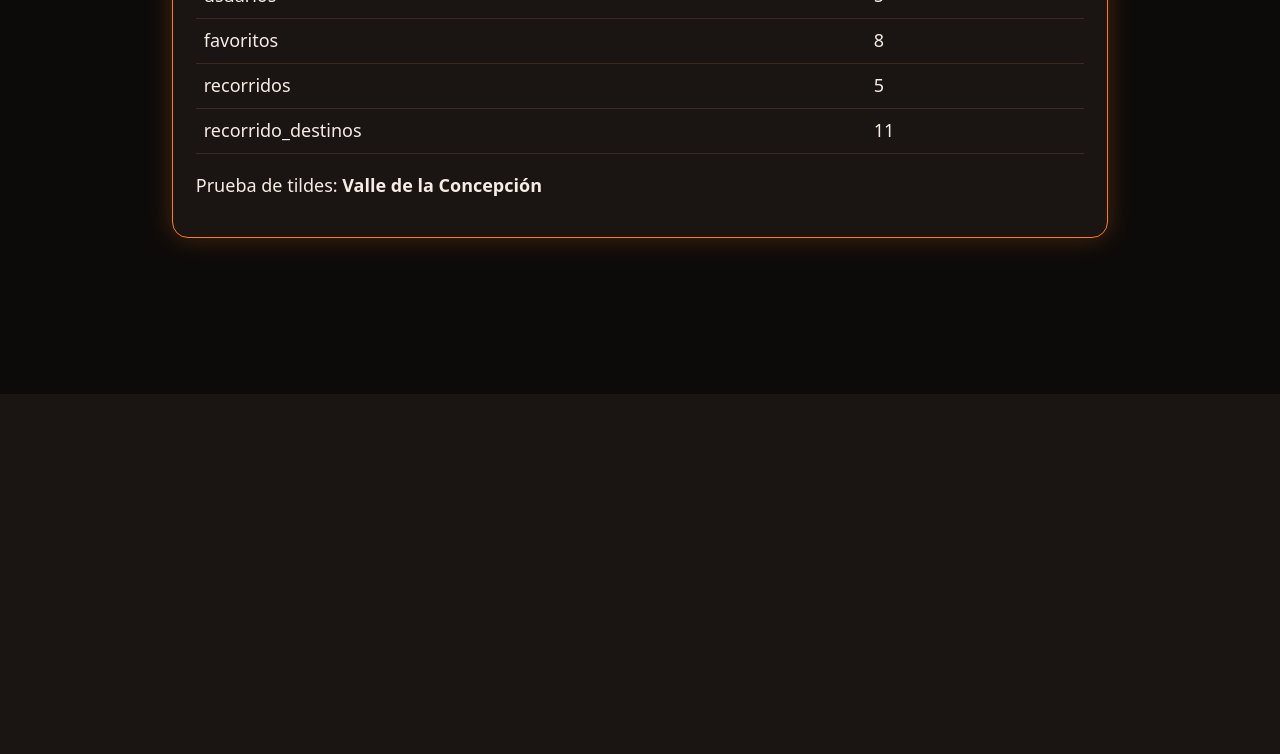
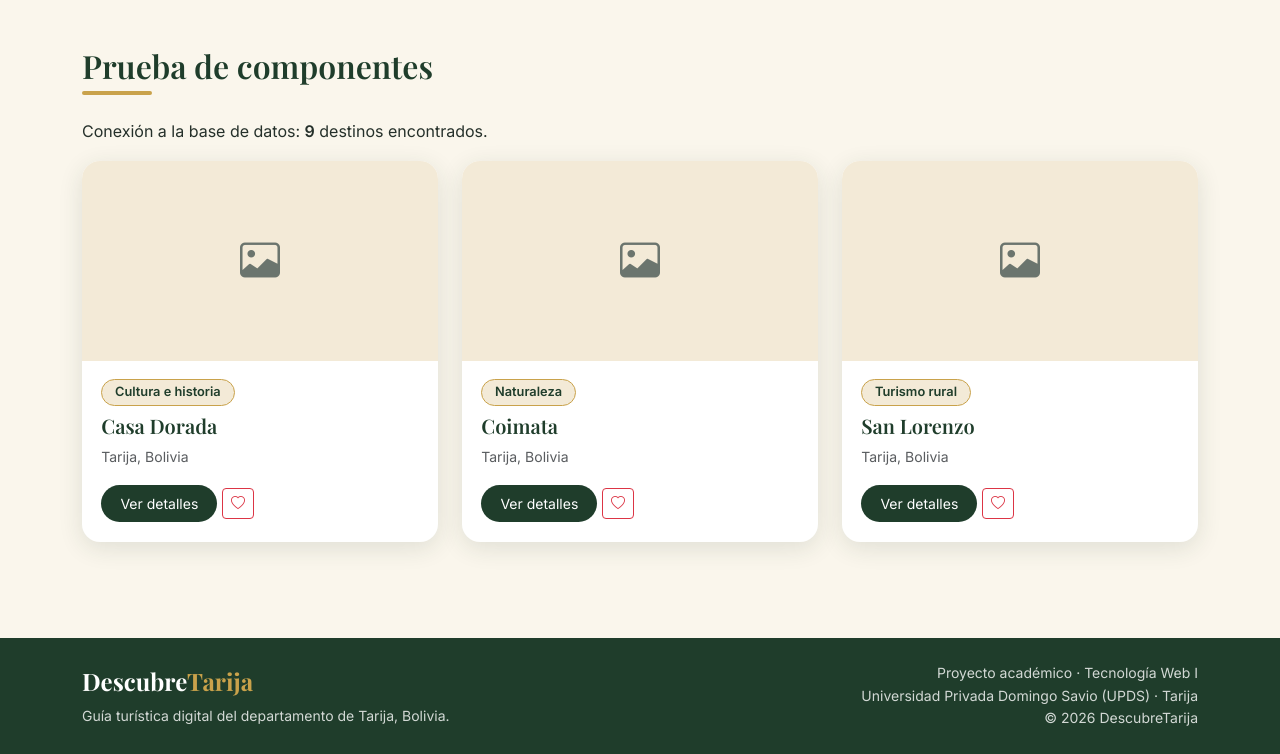
Before and after one commit to alexjerezdev/DescubreTarija, a PHP site: page / in a window 1280 px wide. Shown: the part 406-1160 px from the top of the page. Before the commit the page ends 800 px from the top, so only its background shows below. Run offline with PHP 8.4, Linux system fonts and the light colour scheme; data comes from the database, SQL or seed files in the repository.

Commit message:
Fase 2: includes (conexion, funciones, header, footer) y estilo Tarija

```diff
--- /dev/null
+++ b/www/assets/css/tarija.css
@@ -0,0 +1,105 @@
+/* ===== DescubreTarija · estilo base ===== */
+:root {
+  --verde: #1f3d2b;
+  --verde-medio: #2f5d44;
+  --beige: #f3ead7;
+  --beige-claro: #faf6ec;
+  --dorado: #c9a24b;
+  --dorado-oscuro: #a9852f;
+  --blanco: #ffffff;
+  --texto: #25302a;
+  --gris: #6b756e;
+  --radio: 18px;
+  --sombra: 0 6px 24px rgba(31, 61, 43, .12);
+}
+
+body {
+  font-family: 'Inter', system-ui, -apple-system, "Segoe UI", sans-serif;
+  color: var(--texto);
+  background: var(--beige-claro);
+  line-height: 1.6;
+}
+h1, h2, h3, h4, .logo { font-family: 'Playfair Display', Georgia, serif; }
+h1, h2, h3 { color: var(--verde); }
+a { color: var(--verde-medio); }
+a:hover { color: var(--dorado-oscuro); }
+
+/* ---- Logo ---- */
+.logo { font-size: 1.5rem; font-weight: 700; color: var(--blanco); text-decoration: none; }
+.logo span { color: var(--dorado); }
+
+/* ---- Navbar ---- */
+.navbar-tarija { background: var(--verde); box-shadow: 0 2px 12px rgba(0, 0, 0, .2); }
+.navbar-tarija .nav-link { color: rgba(255, 255, 255, .8); font-weight: 500; transition: color .2s; }
+.navbar-tarija .nav-link:hover,
+.navbar-tarija .nav-link.active { color: var(--dorado); }
+.navbar-tarija .navbar-toggler { border-color: rgba(255, 255, 255, .4); }
+.navbar-tarija .navbar-toggler-icon { filter: invert(1); }
+
+/* ---- Botones ---- */
+.btn-dorado {
+  background: var(--dorado); color: var(--verde); font-weight: 600; border: 0;
+  border-radius: 999px; padding: .5rem 1.2rem; transition: transform .2s, background .2s;
+}
+.btn-dorado:hover { background: var(--dorado-oscuro); color: var(--blanco); transform: translateY(-2px); }
+.btn-verde {
+  background: var(--verde); color: var(--blanco); border: 0; border-radius: 999px;
+  padding: .5rem 1.2rem; transition: transform .2s, background .2s;
+}
+.btn-verde:hover { background: var(--verde-medio); color: var(--blanco); transform: translateY(-2px); }
+.btn-outline-light { border-radius: 999px; }
+
+/* ---- Hero ---- */
+.hero {
+  background:
+    linear-gradient(rgba(31, 61, 43, .72), rgba(31, 61, 43, .72)),
+    url('/assets/images/hero.jpg') center / cover no-repeat,
+    var(--verde);
+  color: var(--blanco);
+  padding: 6rem 0 5rem;
+  text-align: center;
+}
+.hero h1 { color: var(--blanco); font-size: clamp(2rem, 5vw, 3.4rem); }
+.hero p { color: var(--beige); font-size: 1.15rem; }
+
+/* ---- Títulos de sección ---- */
+.seccion-titulo { position: relative; padding-bottom: .6rem; margin-bottom: 1.5rem; }
+.seccion-titulo::after {
+  content: ''; position: absolute; left: 0; bottom: 0;
+  width: 70px; height: 4px; border-radius: 2px; background: var(--dorado);
+}
+
+/* ---- Tarjeta de destino ---- */
+.tarjeta-destino {
+  background: var(--blanco); border: 0; border-radius: var(--radio); overflow: hidden;
+  box-shadow: var(--sombra); transition: transform .25s, box-shadow .25s; height: 100%;
+}
+.tarjeta-destino:hover { transform: translateY(-6px); box-shadow: 0 12px 32px rgba(31, 61, 43, .2); }
+.tarjeta-destino .foto {
+  height: 200px; background: var(--beige) center / cover no-repeat;
+  display: flex; align-items: center; justify-content: center; color: var(--gris);
+}
+.tarjeta-destino .card-body { padding: 1.1rem 1.2rem 1.3rem; }
+.tarjeta-destino .card-title { font-size: 1.25rem; color: var(--verde); }
+
+/* ---- Chip de categoría ---- */
+.chip-categoria {
+  display: inline-block; background: var(--beige); color: var(--verde);
+  border: 1px solid var(--dorado); border-radius: 999px;
+  padding: .15rem .8rem; font-size: .8rem; font-weight: 600; text-decoration: none;
+}
+a.chip-categoria:hover { background: var(--dorado); color: var(--verde); }
+
+/* ---- Formularios ---- */
+.form-control:focus, .form-select:focus {
+  border-color: var(--dorado); box-shadow: 0 0 0 .2rem rgba(201, 162, 75, .25);
+}
+
+/* ---- Footer ---- */
+.footer-tarija { background: var(--verde); color: rgba(255, 255, 255, .8); }
+
+/* ---- Móvil ---- */
+@media (max-width: 576px) {
+  .hero { padding: 4rem 0 3rem; }
+  .tarjeta-destino .foto { height: 170px; }
+}
--- /dev/null
+++ b/www/includes/conexion.php
@@ -0,0 +1,29 @@
+<?php
+// Conexión a MySQL con PDO. Se incluye con: require __DIR__ . '/includes/conexion.php';
+// Deja disponible la variable $pdo.
+
+$host    = getenv('DB_HOST') ?: 'db';
+$base    = getenv('DB_NAME') ?: 'descubretarija';
+$usuario = getenv('DB_USER') ?: 'tarija';
+$clave   = getenv('DB_PASS') ?: 'tarija123';
+
+try {
+    $pdo = new PDO(
+        "mysql:host=$host;dbname=$base;charset=utf8mb4",
+        $usuario,
+        $clave,
+        [
+            PDO::ATTR_ERRMODE            => PDO::ERRMODE_EXCEPTION,
+            PDO::ATTR_DEFAULT_FETCH_MODE => PDO::FETCH_ASSOC,
+            PDO::ATTR_EMULATE_PREPARES   => false,
+        ]
+    );
+} catch (PDOException $ex) {
+    http_response_code(500);
+    echo '<!DOCTYPE html><html lang="es"><head><meta charset="utf-8">';
+    echo '<link rel="stylesheet" href="/assets/css/tarija.css"></head><body>';
+    echo '<main class="container py-5"><h1>No hay conexión con la base de datos</h1>';
+    echo '<p>Revisa que el contenedor <code>tarija-db</code> esté encendido: <code>docker compose ps</code></p>';
+    echo '<p class="text-muted small">Detalle técnico: ' . htmlspecialchars($ex->getMessage()) . '</p></main></body></html>';
+    exit;
+}
--- /dev/null
+++ b/www/includes/footer.php
@@ -0,0 +1,21 @@
+</main>
+
+<footer class="footer-tarija mt-5">
+  <div class="container py-4">
+    <div class="row gy-3">
+      <div class="col-md-6">
+        <div class="logo mb-1">Descubre<span>Tarija</span></div>
+        <p class="small mb-0">Guía turística digital del departamento de Tarija, Bolivia.</p>
+      </div>
+      <div class="col-md-6 text-md-end small">
+        Proyecto académico · Tecnología Web I<br>
+        Universidad Privada Domingo Savio (UPDS) · Tarija<br>
+        &copy; <?= date('Y') ?> DescubreTarija
+      </div>
+    </div>
+  </div>
+</footer>
+
+<script src="https://cdn.jsdelivr.net/npm/bootstrap@5.3.3/dist/js/bootstrap.bundle.min.js"></script>
+</body>
+</html>
--- /dev/null
+++ b/www/includes/funciones.php
@@ -0,0 +1,71 @@
+<?php
+// Funciones compartidas. Inicia la sesión una sola vez.
+
+if (session_status() === PHP_SESSION_NONE) {
+    session_start();
+}
+
+// Escudo anti-XSS: usar en TODO dato que se muestre en pantalla
+function e($texto): string
+{
+    return htmlspecialchars((string) $texto, ENT_QUOTES, 'UTF-8');
+}
+
+// ---- Sesión ----
+function esta_logueado(): bool
+{
+    return isset($_SESSION['usuario']);
+}
+
+function usuario_actual(): ?array
+{
+    return $_SESSION['usuario'] ?? null;
+}
+
+function es_admin(): bool
+{
+    return esta_logueado() && ($_SESSION['usuario']['rol'] ?? '') === 'admin';
+}
+
+function requerir_login(): void
+{
+    if (!esta_logueado()) {
+        poner_flash('warning', 'Inicia sesión para continuar.');
+        header('Location: /login.php');
+        exit;
+    }
+}
+
+function requerir_admin(): void
+{
+    if (!es_admin()) {
+        poner_flash('danger', 'Solo el administrador puede entrar aquí.');
+        header('Location: /login.php');
+        exit;
+    }
+}
+
+// ---- Mensajes flash (se muestran una vez y desaparecen) ----
+// tipo: success | danger | warning | info
+function poner_flash(string $tipo, string $mensaje): void
+{
+    $_SESSION['flash'] = ['tipo' => $tipo, 'mensaje' => $mensaje];
+}
+
+function mostrar_flash(): void
+{
+    if (!isset($_SESSION['flash'])) {
+        return;
+    }
+    $f = $_SESSION['flash'];
+    unset($_SESSION['flash']);
+    echo '<div class="container mt-3"><div class="alert alert-' . e($f['tipo']) . ' alert-dismissible fade show" role="alert">';
+    echo e($f['mensaje']);
+    echo '<button type="button" class="btn-close" data-bs-dismiss="alert" aria-label="Cerrar"></button></div></div>';
+}
+
+// ---- Navbar: marca el enlace de la página actual ----
+function nav_activo(string $pagina, string $activo): string
+{
+    return $pagina === $activo ? ' active' : '';
+}
--- /dev/null
+++ b/www/includes/header.php
@@ -0,0 +1,62 @@
+<?php
+// Cabecera común. La página define ANTES: $titulo y $activo.
+require_once __DIR__ . '/funciones.php';
+
+$titulo  = $titulo  ?? 'DescubreTarija';
+$activo  = $activo  ?? '';
+$usuario = usuario_actual();
+?>
+<!DOCTYPE html>
+<html lang="es">
+<head>
+  <meta charset="utf-8">
+  <meta name="viewport" content="width=device-width, initial-scale=1">
+  <title><?= e($titulo) ?> · DescubreTarija</title>
+
+  <link href="https://cdn.jsdelivr.net/npm/bootstrap@5.3.3/dist/css/bootstrap.min.css" rel="stylesheet">
+  <link href="https://cdn.jsdelivr.net/npm/bootstrap-icons@1.11.3/font/bootstrap-icons.min.css" rel="stylesheet">
+  <link rel="preconnect" href="https://fonts.googleapis.com">
+  <link rel="preconnect" href="https://fonts.gstatic.com" crossorigin>
+  <link href="https://fonts.googleapis.com/css2?family=Playfair+Display:wght@600;700&family=Inter:wght@400;500;600&display=swap" rel="stylesheet">
+  <link href="/assets/css/tarija.css" rel="stylesheet">
+</head>
+<body>
+
+<nav class="navbar navbar-expand-lg navbar-tarija sticky-top">
+  <div class="container">
+    <a class="navbar-brand logo" href="/index.php">Descubre<span>Tarija</span></a>
+    <button class="navbar-toggler" type="button" data-bs-toggle="collapse" data-bs-target="#menuPrincipal"
+            aria-controls="menuPrincipal" aria-expanded="false" aria-label="Abrir menú">
+      <span class="navbar-toggler-icon"></span>
+    </button>
+
+    <div class="collapse navbar-collapse" id="menuPrincipal">
+      <ul class="navbar-nav me-auto mb-2 mb-lg-0">
+        <li class="nav-item"><a class="nav-link<?= nav_activo('inicio', $activo) ?>" href="/index.php">Inicio</a></li>
+        <li class="nav-item"><a class="nav-link<?= nav_activo('destinos', $activo) ?>" href="/destinos.php">Destinos</a></li>
+        <li class="nav-item"><a class="nav-link<?= nav_activo('mapa', $activo) ?>" href="/mapa.php">Mapa</a></li>
+        <?php if (esta_logueado()): ?>
+          <li class="nav-item"><a class="nav-link<?= nav_activo('favoritos', $activo) ?>" href="/favoritos.php">Favoritos</a></li>
+          <li class="nav-item"><a class="nav-link<?= nav_activo('recorridos', $activo) ?>" href="/recorridos.php">Mis recorridos</a></li>
+        <?php endif; ?>
+        <?php if (es_admin()): ?>
+          <li class="nav-item"><a class="nav-link<?= nav_activo('admin', $activo) ?>" href="/admin/index.php">Admin</a></li>
+        <?php endif; ?>
+      </ul>
+
+      <div class="d-flex align-items-center gap-2">
+        <?php if ($usuario): ?>
+          <span class="text-white-50 small"><i class="bi bi-person-circle"></i> <?= e($usuario['nombre']) ?></span>
+          <a class="btn btn-sm btn-outline-light" href="/logout.php">Salir</a>
+        <?php else: ?>
+          <a class="btn btn-sm btn-outline-light" href="/login.php">Ingresar</a>
+          <a class="btn btn-sm btn-dorado" href="/registro.php">Registrarme</a>
+        <?php endif; ?>
+      </div>
+    </div>
+  </div>
+</nav>
+
+<?php mostrar_flash(); ?>
+
+<main>
--- a/www/index.php
+++ b/www/index.php
@@ -1,28 +1,42 @@
 <?php
-require __DIR__ . '/04-recordar/conexion.php';
-$tablas = ['categorias','destinos','imagenes','usuarios','favoritos','recorridos','recorrido_destinos'];
-$tilde  = $pdo->query('SELECT nombre FROM destinos WHERE id = 4')->fetchColumn();
+require __DIR__ . '/includes/conexion.php';
+$titulo = 'Prueba de estilos';
+$activo = 'inicio';
+$total  = $pdo->query('SELECT COUNT(*) FROM destinos')->fetchColumn();
+$ejemplo = $pdo->query('SELECT d.nombre, c.nombre AS categoria
+                        FROM destinos d LEFT JOIN categorias c ON c.id = d.categoria_id
+                        ORDER BY d.id LIMIT 3')->fetchAll();
+require __DIR__ . '/includes/header.php';
 ?>
-<!DOCTYPE html>
-<html lang="es">
-<head>
-  <meta charset="utf-8">
-  <title>DescubreTarija · prueba</title>
-  <link rel="stylesheet" href="/assets/fogon.css">
-</head>
-<body>
-<main>
-  <h1>DescubreTarija · prueba de conexión</h1>
-  <div class="tarjeta fuego">
-    <p class="ok">PHP <?= PHP_VERSION ?> conectado a MySQL</p>
-    <table>
-      <tr><th>Tabla</th><th>Filas</th></tr>
-      <?php foreach ($tablas as $t): ?>
-        <tr><td><?= $t ?></td><td><?= $pdo->query("SELECT COUNT(*) FROM `$t`")->fetchColumn() ?></td></tr>
-      <?php endforeach; ?>
-    </table>
-    <p>Prueba de tildes: <b><?= htmlspecialchars($tilde, ENT_QUOTES, 'UTF-8') ?></b></p>
+
+<section class="hero">
+  <div class="container">
+    <h1>Descubre Tarija</h1>
+    <p>Naturaleza, cultura, gastronomía y tradiciones en un solo lugar.</p>
+    <a href="#" class="btn btn-dorado btn-lg">Explorar destinos</a>
   </div>
-</main>
-</body>
-</html>
+</section>
+
+<div class="container py-5">
+  <h2 class="seccion-titulo">Prueba de componentes</h2>
+  <p>Conexión a la base de datos: <b><?= e($total) ?></b> destinos encontrados.</p>
+
+  <div class="row g-4">
+    <?php foreach ($ejemplo as $d): ?>
+      <div class="col-12 col-md-6 col-lg-4">
+        <div class="card tarjeta-destino">
+          <div class="foto"><i class="bi bi-image fs-1"></i></div>
+          <div class="card-body">
+            <span class="chip-categoria"><?= e($d['categoria'] ?? 'Sin categoría') ?></span>
+            <h3 class="card-title mt-2"><?= e($d['nombre']) ?></h3>
+            <p class="small text-muted">Tarija, Bolivia</p>
+            <a href="#" class="btn btn-verde btn-sm">Ver detalles</a>
+            <button class="btn btn-outline-danger btn-sm" type="button"><i class="bi bi-heart"></i></button>
+          </div>
+        </div>
+      </div>
+    <?php endforeach; ?>
+  </div>
+</div>
+
+<?php require __DIR__ . '/includes/footer.php'; ?>
```
Also changed, not shown: 1 other file.
